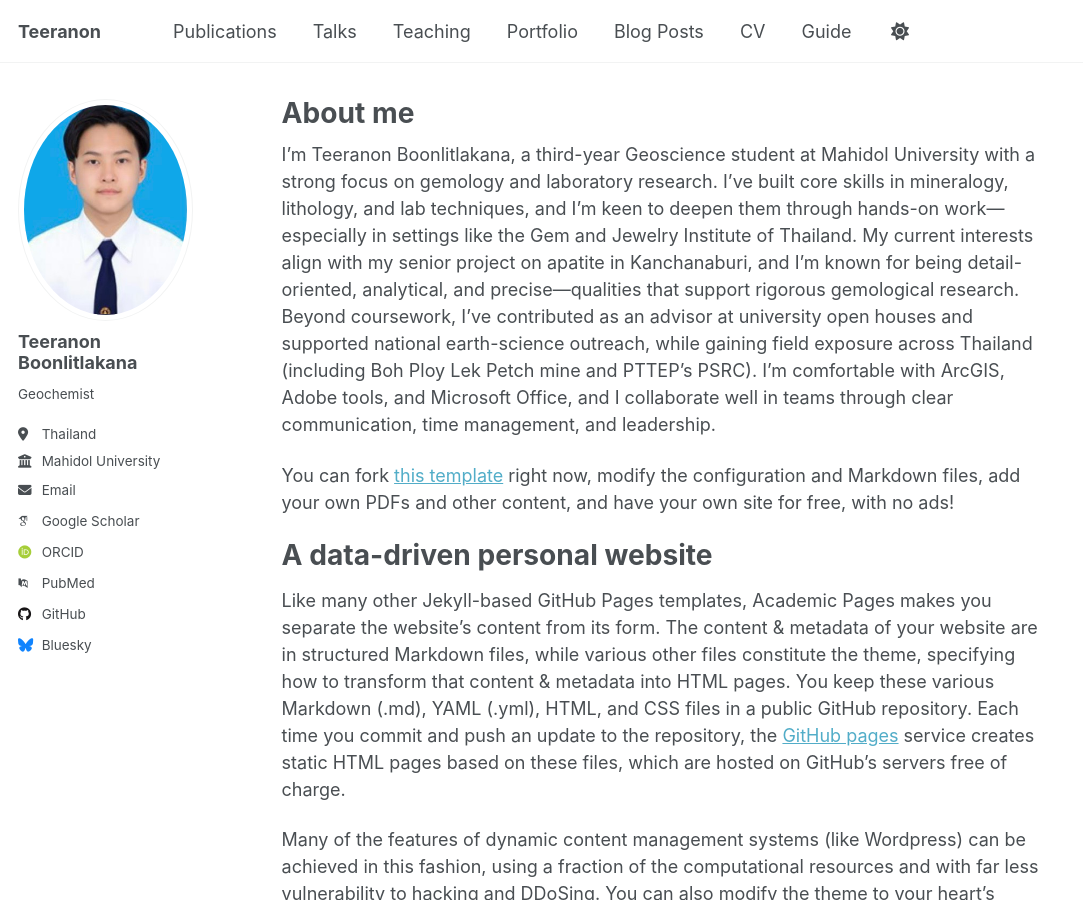
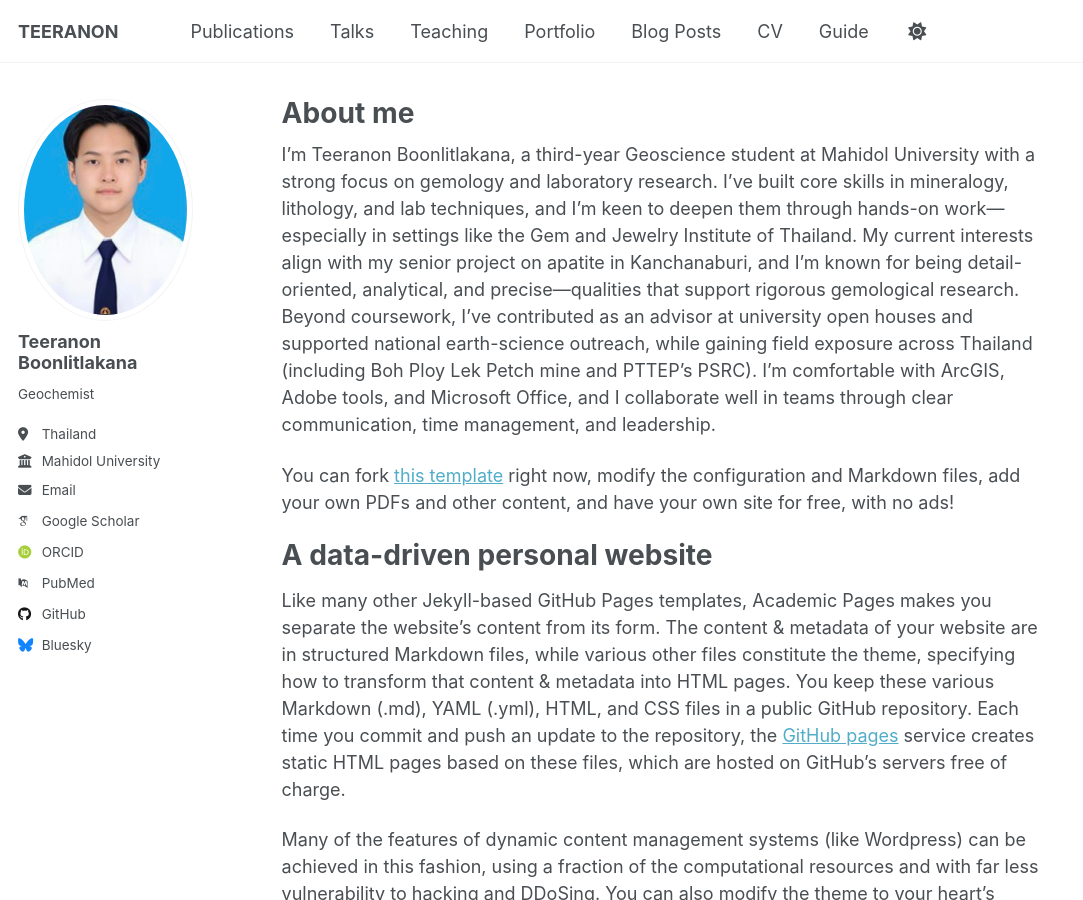
Before and after one commit to teeranonboonlitlakana/teeranonboonlitlakana.github.io, a Jekyll site: the page built from _pages/about.md, in a window 1280 px wide and 900 px high. Shown: the whole window, without its empty margins (0-1083 px from the left). Built offline with Jekyll 4.4.1, drawn with Linux system fonts in a browser that asks for light colours; some web fonts are replaced; a script that is not in the unit is left out.

```diff
--- a/_config.yml
+++ b/_config.yml
@@ -9,7 +9,7 @@
 # Basic Site Settings
 locale                   : "en-US"
 site_theme               : "default" # Currently available options are "default", "air"
-title                    : "Teeranon"
+title                    : "TEERANON"
 title_separator          : "-"
 name                     : &name "Teeranon Boonlitlakana"
 description              : &description "Teeranon Boonlitlakana's academic portfolio"   # Update this with a general description of your site, this is the default if not overridden by a page
```
